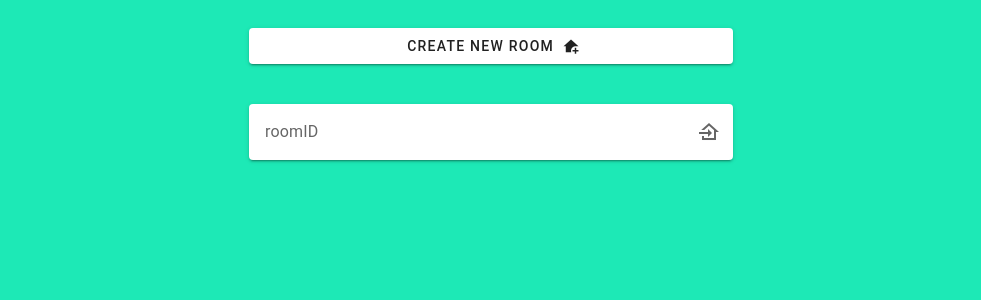
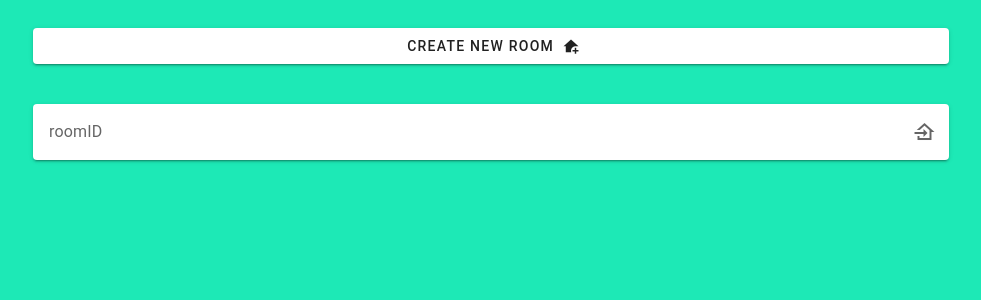
Before and after one commit to kuskyst/poker-chan, a Nuxt app: page / in a window 1280 px wide. Shown: the top 300 px of the page, without its empty margins (149-1130 px from the left). Built offline with nearby package versions, Linux system fonts and the light colour scheme.

Commit message:
Update index.vue

```diff
--- a/pages/index.vue
+++ b/pages/index.vue
@@ -1,13 +1,13 @@
 <template>
   <div class="bg-teal-accent-3">
-  <v-container height="100vh" width="80vw" class="ma-auto">
+  <v-container height="100vh" class="ma-auto">
     <v-col class="text-center">
-      <v-btn append-icon="mdi-home-plus" class="mb-4" width="50%" @click="createRoom">Create new Room</v-btn>
+      <v-btn append-icon="mdi-home-plus" class="mb-4" width="80%" @click="createRoom">Create new Room</v-btn>
     </v-col>
     <v-col>
       <v-text-field
         class="ma-auto"
-        width="50%"
+        width="80%"
         append-inner-icon="mdi-home-import-outline"
         v-model="roomID"
         bg-color="white"
```
